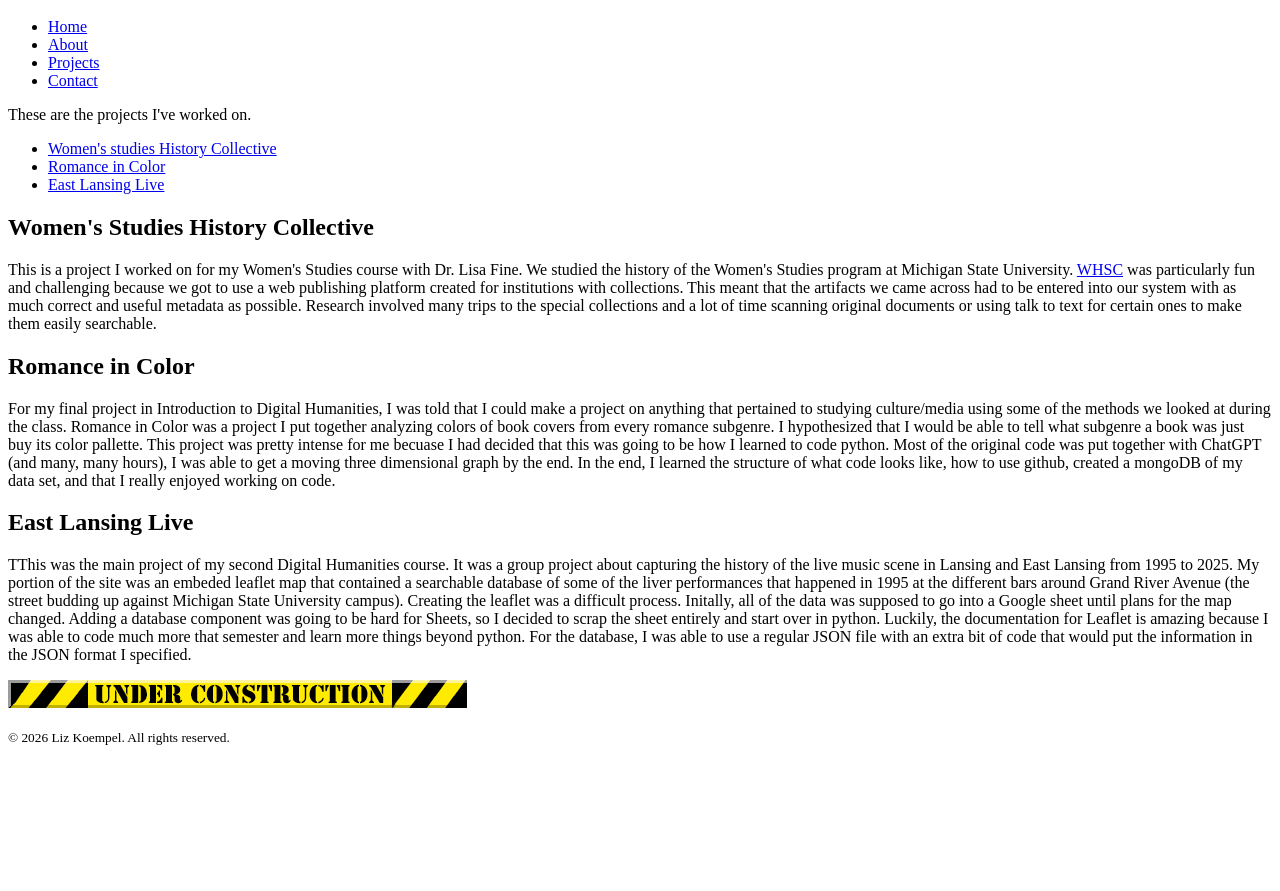
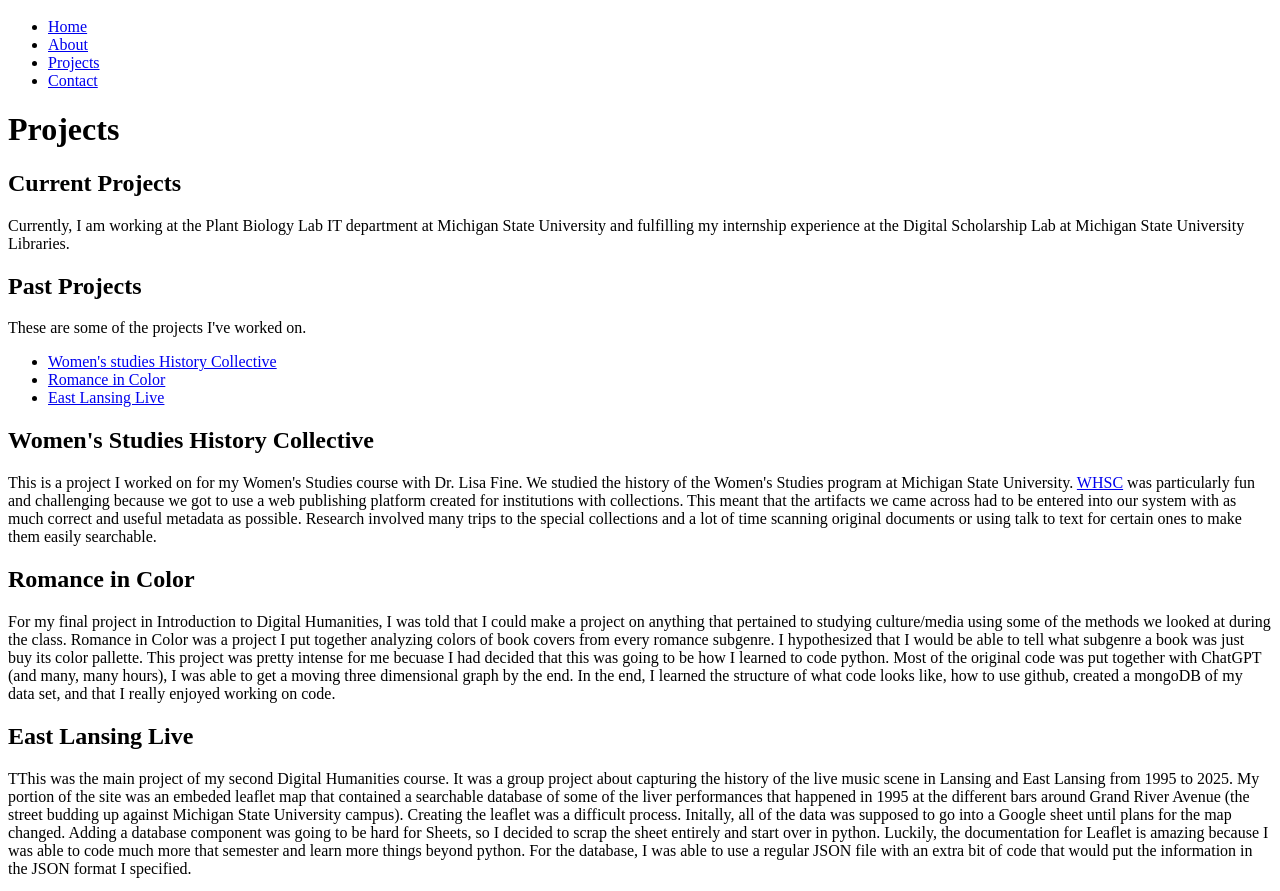
Before and after one commit to werecapy/LizPortfolioSite, a plain HTML site: page projects.html in a window 1280 px wide. Shown: the part 1362-2253 px from the top of the page. Before the commit the page ends 2124 px from the top, so only its background shows below. Drawn offline with Linux system fonts and the light colour scheme.

Commit message:
Added more content and headings to separate the content. Added current experience.

```diff
--- a/projects.html
+++ b/projects.html
@@ -25,7 +25,11 @@
       </nav>
     </header>
     <main>
-    <p>These are the projects I've worked on.</p>
+    <h1>Projects</h1>
+    <h2>Current Projects</h2>
+    <p>Currently, I am working at the Plant Biology Lab IT department at Michigan State University and fulfilling my internship experience at the Digital Scholarship Lab at Michigan State University Libraries.</p>
+    <h2>Past Projects</h2>
+    <p>These are some of the projects I've worked on.</p>
     <ul>
         <li><a href="#wshc">Women's studies History Collective</a></li>
         <li><a href="#romance">Romance in Color</a></li>
```
